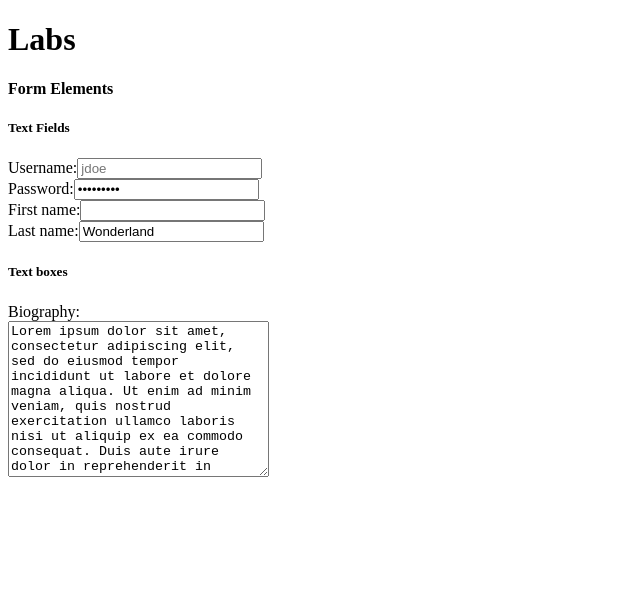
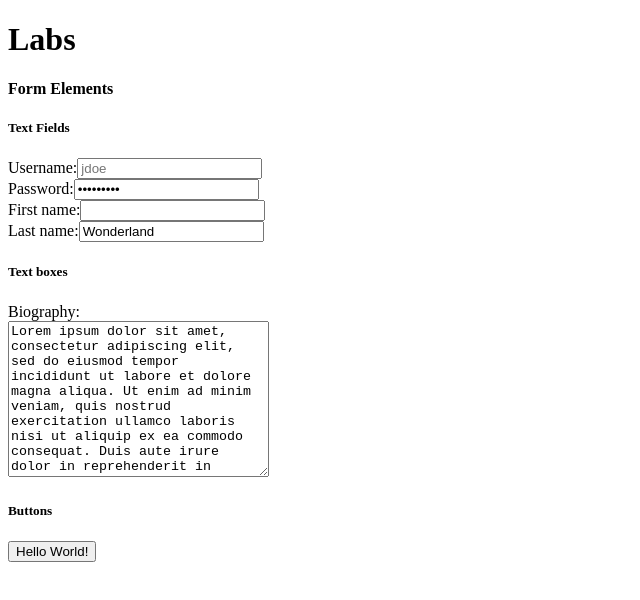
Before and after one commit to xilu56/kambaz-react-web-app-cs5610-sm25, a React app: page / in a window 1280 px wide. Shown: the top 600 px of the page, without its empty margins (0-640 px from the left). Built offline with nearby package versions, Linux system fonts and the light colour scheme; the HTML template or start-up script is replaced by a standard one.

Commit message:
Clicking button pops up alert

```diff
--- a/src/Labs/Lab1/index.tsx
+++ b/src/Labs/Lab1/index.tsx
@@ -20,6 +20,13 @@
         <h5>Text boxes</h5>
         <label>Biography:</label><br/>
         <textarea id="wd-textarea" cols={30} rows={10}>Lorem ipsum dolor sit amet, consectetur adipiscing elit, sed do eiusmod tempor incididunt ut labore et dolore magna aliqua. Ut enim ad minim veniam, quis nostrud exercitation ullamco laboris nisi ut aliquip ex ea commodo consequat. Duis aute irure dolor in reprehenderit in voluptate velit esse cillum dolore eu fugiat nulla pariatur. Excepteur sint occaecat cupidatat non proident, sunt in culpa qui officia deserunt mollit anim id est laborum.</textarea>
+        <h5 id="wd-buttons">Buttons</h5>
+        <button type="button"
+                onClick={() => alert("Life is Good!")}
+                id="wd-all-good">
+        Hello World!
+        </button>
+
       </div>
 );
 }
```
